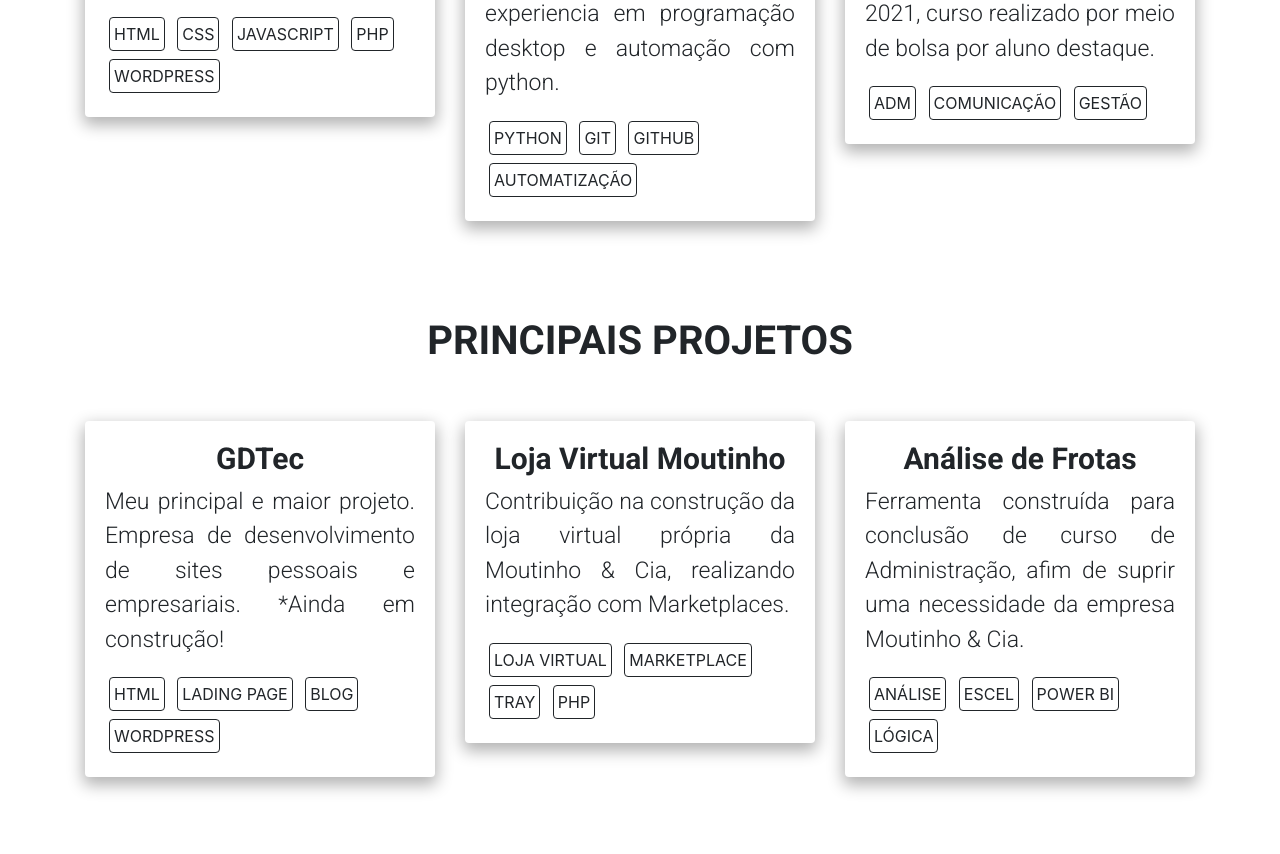
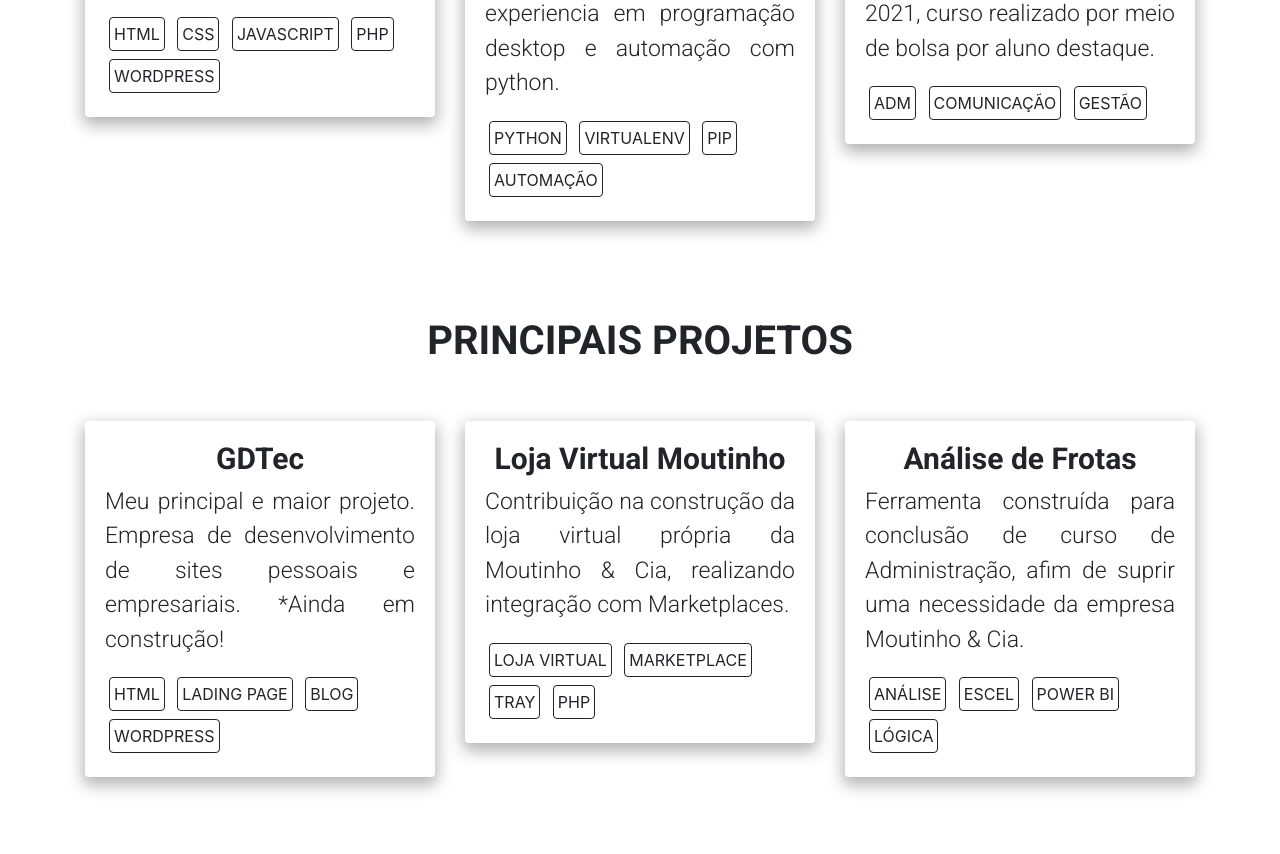
Before and after one commit to gdtec-digital/KaioGerhardt, a website with bundled scripts: page index.html in a window 1280 px wide. Shown: the part 1766-2620 px from the top of the page. Built offline with nearby package versions, Linux system fonts and the light colour scheme.

Commit message:
Update index.html

```diff
--- a/index.html
+++ b/index.html
@@ -88,9 +88,9 @@
                                     Conhecimento adquirido de maneira autodidata, com experiencia em programação desktop e automação com python.
                                 </p>
                                 <span class="card tecnologias p-1 m-1">PYTHON</span>
-                                <span class="card tecnologias p-1 m-1">GIT</span>
-                                <span class="card tecnologias p-1 m-1">GITHUB</span>
-                                <span class="card tecnologias p-1 m-1">AUTOMATIZAÇÃO</span>
+                                <span class="card tecnologias p-1 m-1">VIRTUALENV</span>
+                                <span class="card tecnologias p-1 m-1">PIP</span>
+                                <span class="card tecnologias p-1 m-1">AUTOMAÇÃO</span>
                             </div>
                         </a>
                     </div>
```
